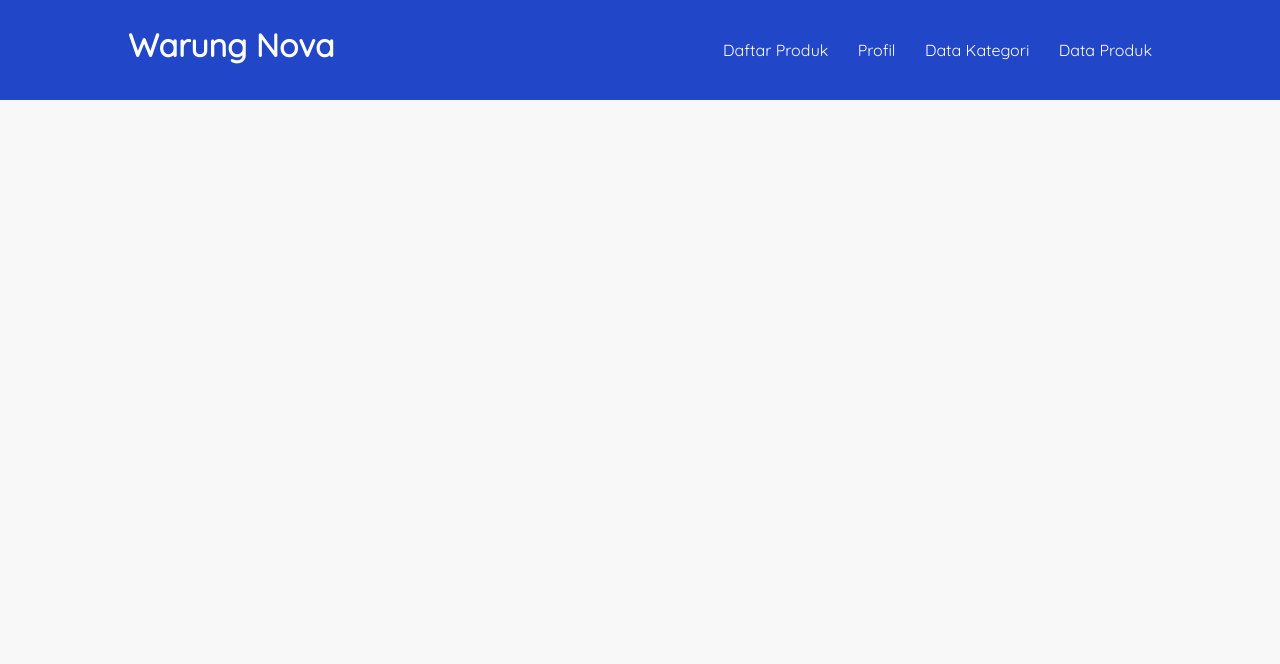
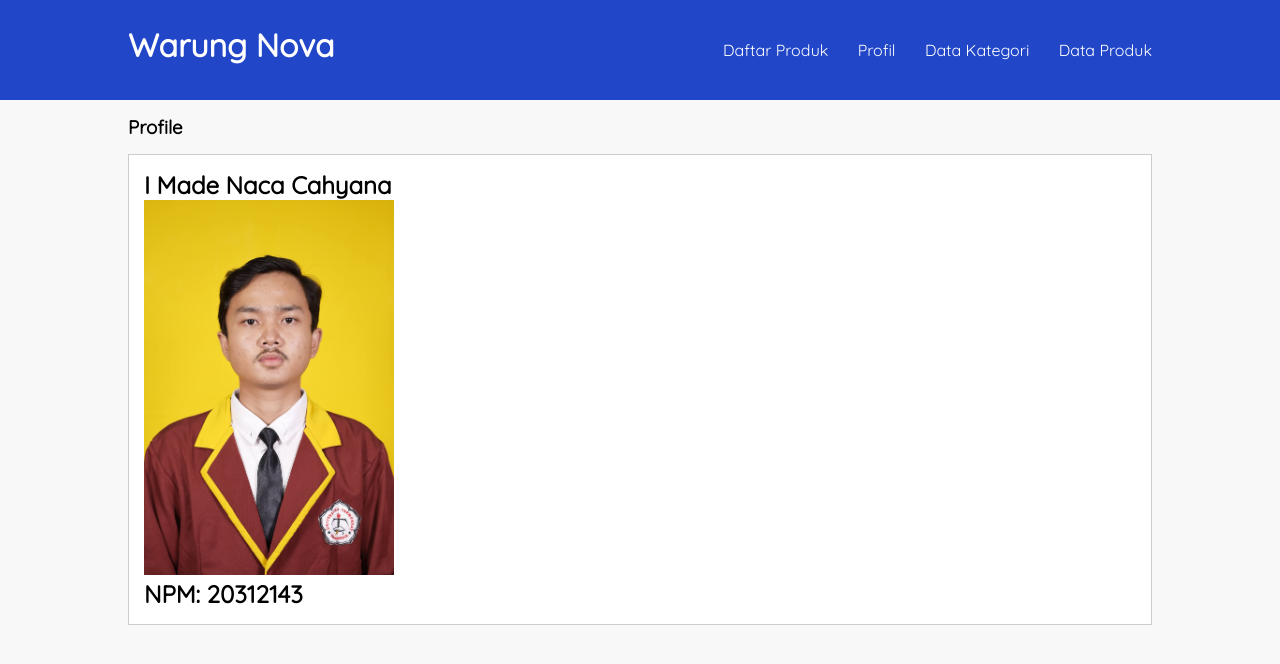
Before and after one commit to Madenaca/uts_if20_c, a PHP site: page /profil.php in a window 1280 px wide. Shown: the top 664 px of the page. Run offline with PHP 8.4, Linux system fonts and the light colour scheme.

Commit message:
Update profil.php

```diff
--- a/profil.php
+++ b/profil.php
@@ -21,5 +21,16 @@
             </div>
     </header>
 
+    <div class="section">
+		<div class="container">
+			<h3>Profile</h3>
+			<div class="box">
+				<h2 >I Made Naca Cahyana</h2>
+                <img src="img/poto.jpeg" width="250px">
+                <h2>NPM: 20312143</h2>
+			</div>
+		</div>
+	</div>
+
 </body>
 </html>
```
